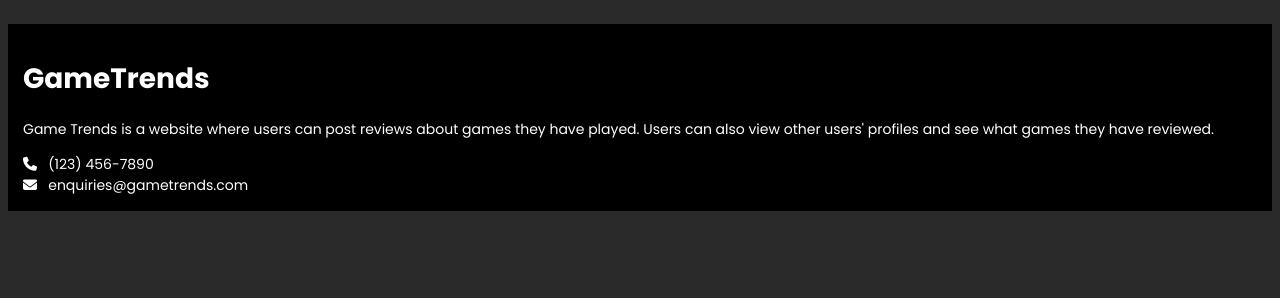
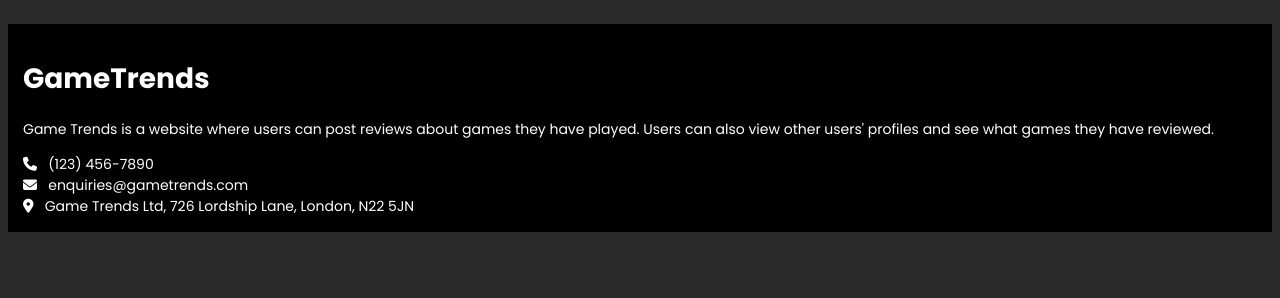
Before and after one commit to ABleasdale1/GameTrends, a Django app: page / in a window 1280 px wide. Shown: the part 271-569 px from the top of the page. Run offline with Django 4.2, Linux system fonts and the light colour scheme; some libraries are stand-ins or nearby versions.

Commit message:
Updated Footers

```diff
--- a/gameTrends/userApp/templates/userApp/home.html
+++ b/gameTrends/userApp/templates/userApp/home.html
@@ -57,6 +57,11 @@
                 </p>
                 <div class="contact">
                     <span><i class="fas fa-phone"></i> &nbsp; (123) 456-7890</span><br>
-                    <span><i class="fas fa-envelope"></i> &nbsp; enquiries@gametrends.com</span>
+                    <span><i class="fas fa-envelope"></i> &nbsp; enquiries@gametrends.com</span><br>
+                    <span><i class="fas fa-map-marker-alt"></i> &nbsp; Game Trends Ltd, 726 Lordship Lane, London, N22 5JN</span>
+                </div>
+            </div>
+        </div>
+    </div>
 </footer>
 </html>
```
Also changed, not shown: gameTrends/userApp/templates/userApp/friends.html (+6 -1 lines), gameTrends/userApp/templates/userApp/profile.html (+6 -1 lines), gameTrends/userApp/templates/userApp/store.html (+6 -1 lines).
